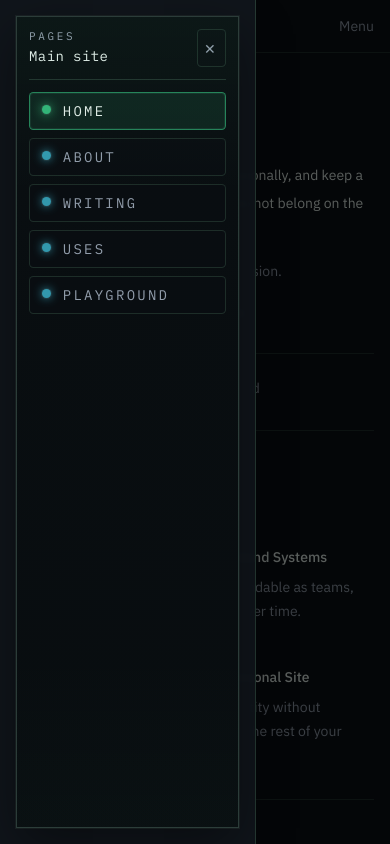
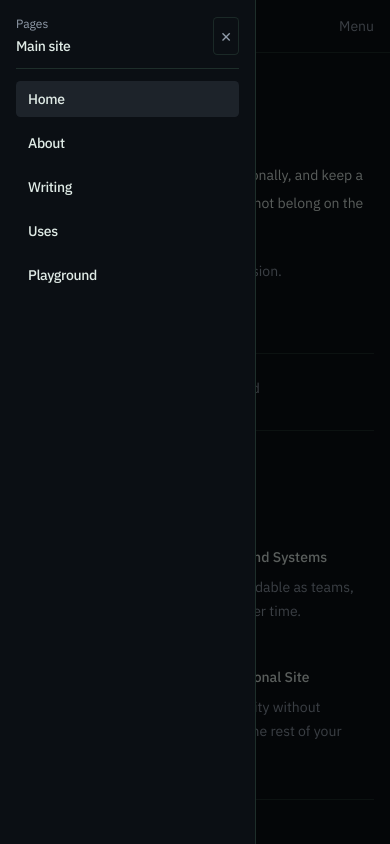
Before and after one commit to mortenbroesby/playground, a React (Vite) app in the folder apps/host/: page / in a window 390 px wide. Both pictures are taken after a click on the button "Menu". Shown: the top 844 px of the page. Built offline with nearby package versions, Linux system fonts and the light colour scheme.

Commit message:
fix(host): simplify public mobile navigation

```diff
--- a/apps/host/src/components/mobile-drawer.tsx
+++ b/apps/host/src/components/mobile-drawer.tsx
@@ -13,6 +13,7 @@ interface MobileDrawerProps {
   title: string;
   subtitle: string;
   showMeta?: boolean;
+  variant?: 'public' | 'playground';
 }
 
 export function MobileDrawer({
@@ -24,6 +25,7 @@ export function MobileDrawer({
   title,
   subtitle,
   showMeta = true,
+  variant = 'playground',
 }: MobileDrawerProps) {
   const location = useLocation();
 
@@ -54,21 +56,52 @@ export function MobileDrawer({
 
       <div
         data-testid="mobile-drawer"
-        className="fixed inset-y-0 left-0 z-50 w-64 border-r border-border/80 bg-card/95 p-4 backdrop-blur-sm"
+        className={cn(
+          'fixed inset-y-0 left-0 z-50 w-64 p-4',
+          variant === 'public'
+            ? 'border-r border-border/60 bg-background'
+            : 'border-r border-border/80 bg-card/95 backdrop-blur-sm'
+        )}
       >
-        <div className="terminal-panel terminal-panel--quiet flex h-full flex-col p-3">
-          <div className="flex items-center justify-between border-b border-border/70 pb-3">
+        <div
+          className={cn(
+            'flex h-full flex-col',
+            variant === 'public' ? 'p-0' : 'terminal-panel terminal-panel--quiet p-3'
+          )}
+        >
+          <div
+            className={cn(
+              'flex items-center justify-between pb-3',
+              variant === 'public' ? 'border-b border-border/60' : 'border-b border-border/70'
+            )}
+          >
             <div>
-              <p className="chrome-label">{title}</p>
-              <p className="terminal-heading mt-1 text-sm text-foreground">{subtitle}</p>
+              <p className={cn(variant === 'public' ? 'text-xs text-muted-foreground' : 'chrome-label')}>
+                {title}
+              </p>
+              <p
+                className={cn(
+                  'mt-1 text-sm text-foreground',
+                  variant === 'public' ? 'font-medium tracking-tight' : 'terminal-heading'
+                )}
+              >
+                {subtitle}
+              </p>
             </div>
             <button
               data-testid="mobile-drawer-close"
               onClick={onClose}
               aria-label="Close navigation menu"
-              className="rounded-md border border-border/60 bg-background/30 p-1.5 text-muted-foreground transition-colors hover:border-primary/30 hover:text-foreground"
+              className={cn(
+                'rounded-md p-1.5 text-muted-foreground transition-colors hover:text-foreground',
+                variant === 'public'
+                  ? 'border border-border/50 bg-background'
+                  : 'border border-border/60 bg-background/30 hover:border-primary/30'
+              )}
             >
-              <span className="chrome-label text-sm leading-none">✕</span>
+              <span className={cn('text-sm leading-none', variant === 'public' ? '' : 'chrome-label')}>
+                ✕
+              </span>
             </button>
           </div>
 
@@ -79,17 +112,22 @@ export function MobileDrawer({
                 to={app.href}
                 className={({ isActive }) =>
                   cn(
-                    'group block rounded-md border px-3 py-2 transition-colors',
-                    isActive
-                      ? 'border-primary/50 bg-primary/10 text-foreground shadow-[inset_0_0_0_1px_rgba(110,255,184,0.08)]'
-                      : 'border-border/60 bg-background/30 text-muted-foreground hover:border-primary/30 hover:text-foreground'
+                    'group block rounded-md px-3 py-2 transition-colors',
+                    variant === 'public'
+                      ? isActive
+                        ? 'bg-muted text-foreground'
+                        : 'text-muted-foreground hover:bg-muted/60 hover:text-foreground'
+                      : isActive
+                        ? 'border border-primary/50 bg-primary/10 text-foreground shadow-[inset_0_0_0_1px_rgba(110,255,184,0.08)]'
+                        : 'border border-border/60 bg-background/30 text-muted-foreground hover:border-primary/30 hover:text-foreground'
                   )
                 }
               >
                 {({ isActive }) => {
                   const meta = appStatusMeta[app.href];
                   return (
-                    <div className="flex items-start gap-3">
+                    <div className={cn('flex items-start', variant === 'public' ? 'gap-0' : 'gap-3')}>
+                      {variant === 'playground' ? (
                         <span
                           className={cn(
                             'status-led mt-1',
@@ -97,8 +135,16 @@ export function MobileDrawer({
                           )}
                           aria-hidden="true"
                         />
+                      ) : null}
                       <div className="min-w-0">
-                        <div className="terminal-heading text-sm uppercase tracking-[0.16em]">
+                        <div
+                          className={cn(
+                            'text-sm text-foreground',
+                            variant === 'public'
+                              ? 'font-medium tracking-tight'
+                              : 'terminal-heading uppercase tracking-[0.16em]'
+                          )}
+                        >
                           {app.label}
                         </div>
                         {showMeta ? (
@@ -118,13 +164,21 @@ export function MobileDrawer({
           </nav>
 
           {footerLinkHref && footerLinkLabel ? (
-            <div className="mt-auto border-t border-border/70 pt-3">
+            <div
+              className={cn(
+                'mt-auto pt-3',
+                variant === 'public' ? 'border-t border-border/60' : 'border-t border-border/70'
+              )}
+            >
               <Link
                 to={footerLinkHref}
                 onClick={onClose}
-                className="inline-flex items-center gap-2 text-sm font-medium text-muted-foreground transition-colors hover:text-foreground"
+                className={cn(
+                  'inline-flex items-center gap-2 text-sm transition-colors hover:text-foreground',
+                  variant === 'public' ? 'text-muted-foreground' : 'font-medium text-muted-foreground'
+                )}
               >
-                <span className="chrome-label text-primary">exit</span>
+                {variant === 'public' ? null : <span className="chrome-label text-primary">exit</span>}
                 <span>{footerLinkLabel}</span>
               </Link>
             </div>
--- a/apps/host/src/layouts/public-layout.tsx
+++ b/apps/host/src/layouts/public-layout.tsx
@@ -50,6 +50,7 @@ export function PublicLayout() {
         title="Pages"
         subtitle="Main site"
         showMeta={false}
+        variant="public"
       />
 
       <main>
```
Lines whose indentation alone changed are shown as unchanged.
